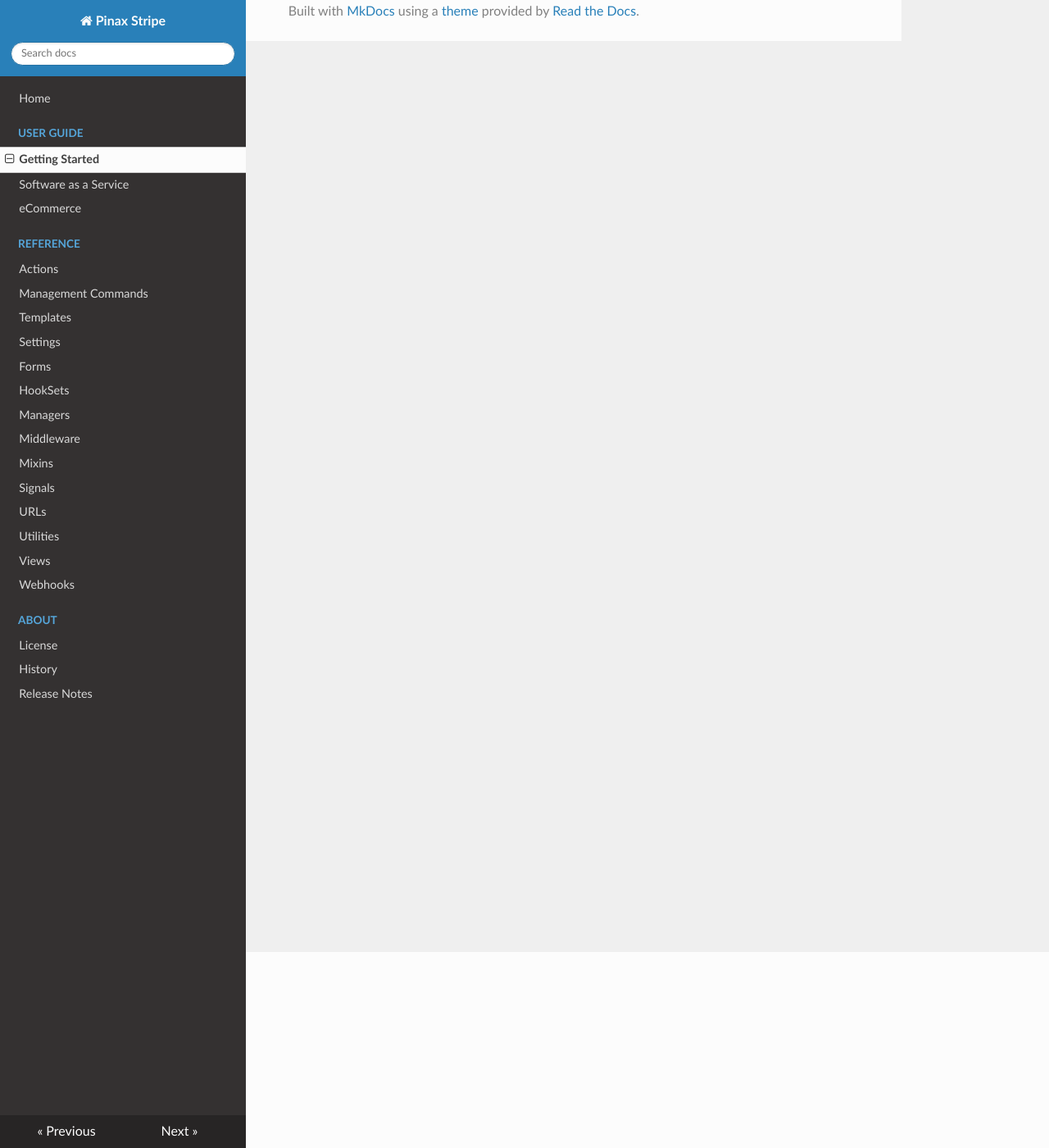
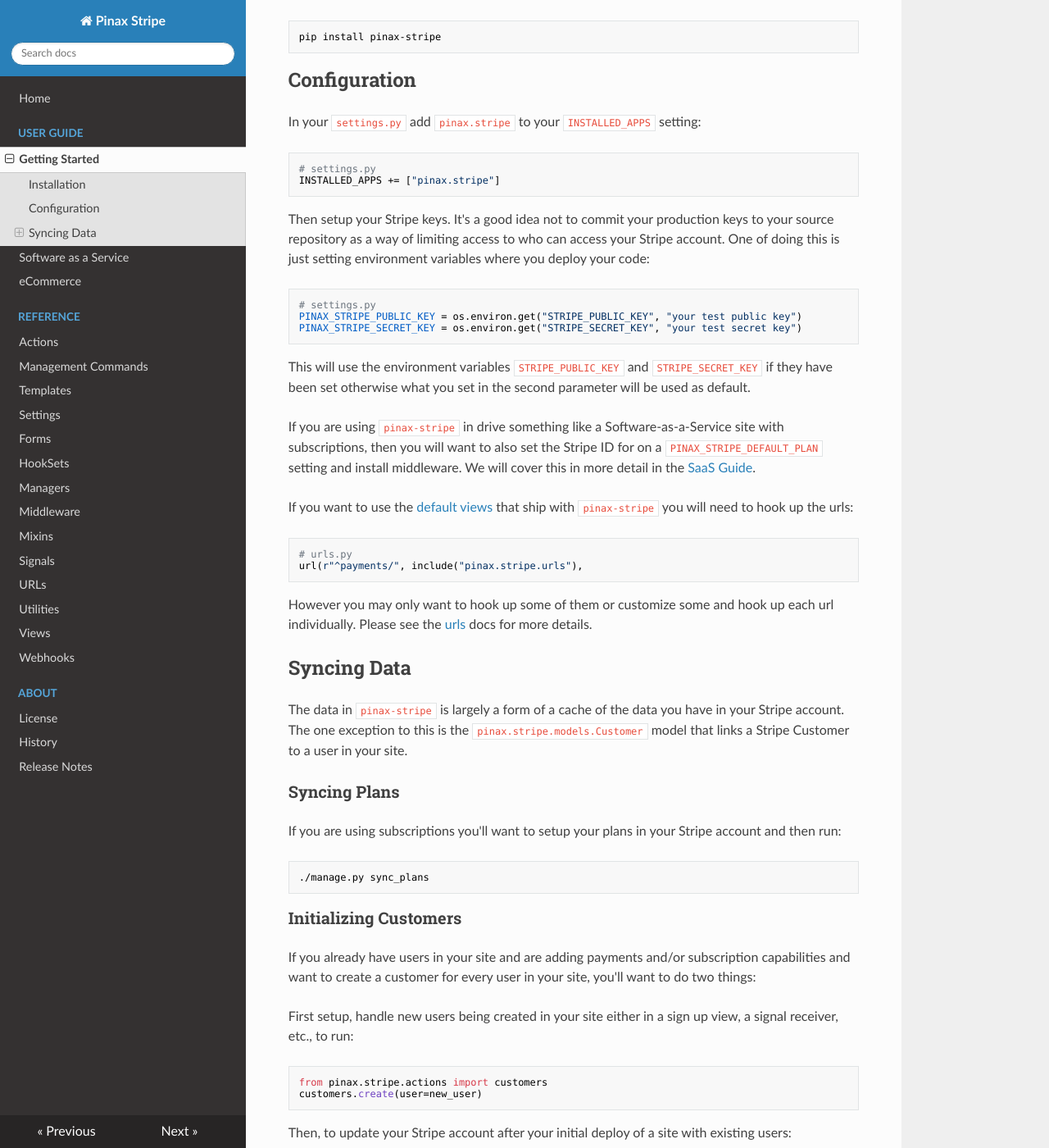
Before and after one commit to pinax/pinax-stripe-light, an MkDocs documentation site: the page built from docs/user-guide/getting-started.md, in a window 1280 px wide and 1400 px high, scrolled down 239 px. Shown: the whole window at 82% size. Built offline with MkDocs 1.6.1, drawn with Linux system fonts in a browser that asks for light colours; nearby versions of some CDN libraries; old or Windows-style settings are respelled for this version of MkDocs; some of the changed text lies outside the part shown.

Commit message:
Add a getting started guide

```diff
--- a/docs/user-guide/getting-started.md
+++ b/docs/user-guide/getting-started.md
@@ -1 +1,89 @@
 # Getting Started
+
+## Installation
+
+To install simply run:
+
+    pip install pinax-stripe
+
+## Configuration
+
+In your `settings.py` add `pinax.stripe` to your `INSTALLED_APPS` setting:
+
+    # settings.py
+    INSTALLED_APPS += ["pinax.stripe"]
+
+
+Then setup your Stripe keys. It's a good idea not to commit your production
+keys to your source repository as a way of limiting access to who can access
+your Stripe account.  One of doing this is just setting environment variables
+where you deploy your code:
+
+    # settings.py
+    PINAX_STRIPE_PUBLIC_KEY = os.environ.get("STRIPE_PUBLIC_KEY", "your test public key")
+    PINAX_STRIPE_SECRET_KEY = os.environ.get("STRIPE_SECRET_KEY", "your test secret key")
+
+
+This will use the environment variables `STRIPE_PUBLIC_KEY` and
+`STRIPE_SECRET_KEY` if they have been set otherwise what you set in the second
+parameter will be used as default.
+
+If you are using `pinax-stripe` in drive something like a Software-as-a-Service
+site with subscriptions, then you will want to also set the Stripe ID for on a
+`PINAX_STRIPE_DEFAULT_PLAN` setting and install middleware. We will cover this
+in more detail in the [SaaS Guide](../user-guide/saas.md).
+
+If you want to use the [default views](../reference/views.md) that ship with
+`pinax-stripe` you will need to hook up the urls:
+
+    # urls.py
+    url(r"^payments/", include("pinax.stripe.urls"),
+
+
+However you may only want to hook up some of them or customize some and hook up
+each url individually. Please see the [urls](../reference/urls.md) docs for more
+details.
+
+
+## Syncing Data
+
+The data in `pinax-stripe` is largely a form of a cache of the data you have
+in your Stripe account.  The one exception to this is the `pinax.stripe.models.Customer` model that links a Stripe Customer to a user in
+your site.
+
+### Syncing Plans
+
+If you are using subscriptions you'll want to setup your plans in your Stripe
+account and then run:
+
+    ./manage.py sync_plans
+
+
+### Initializing Customers
+
+If you already have users in your site and are adding payments and/or
+subscription capabilities and want to create a customer for every user in your
+site, you'll want to do two things:
+
+First setup, handle new users being created in your site either in a sign up
+view, a signal receiver, etc., to run:
+
+    from pinax.stripe.actions import customers
+    customers.create(user=new_user)
+
+Then, to update your Stripe account after your initial deploy of a site with
+existing users:
+
+    ./manage.py init_customers
+
+
+### Syncing Customer Data
+
+Note, however, this is not required and you may choose to only create customers
+for users that actually become customers in the event you have a mix of users
+and customers on your site.
+
+In the event, you need to update the local cache of data for your customers,
+you can run:
+
+    ./manage.py sync_customers
```
